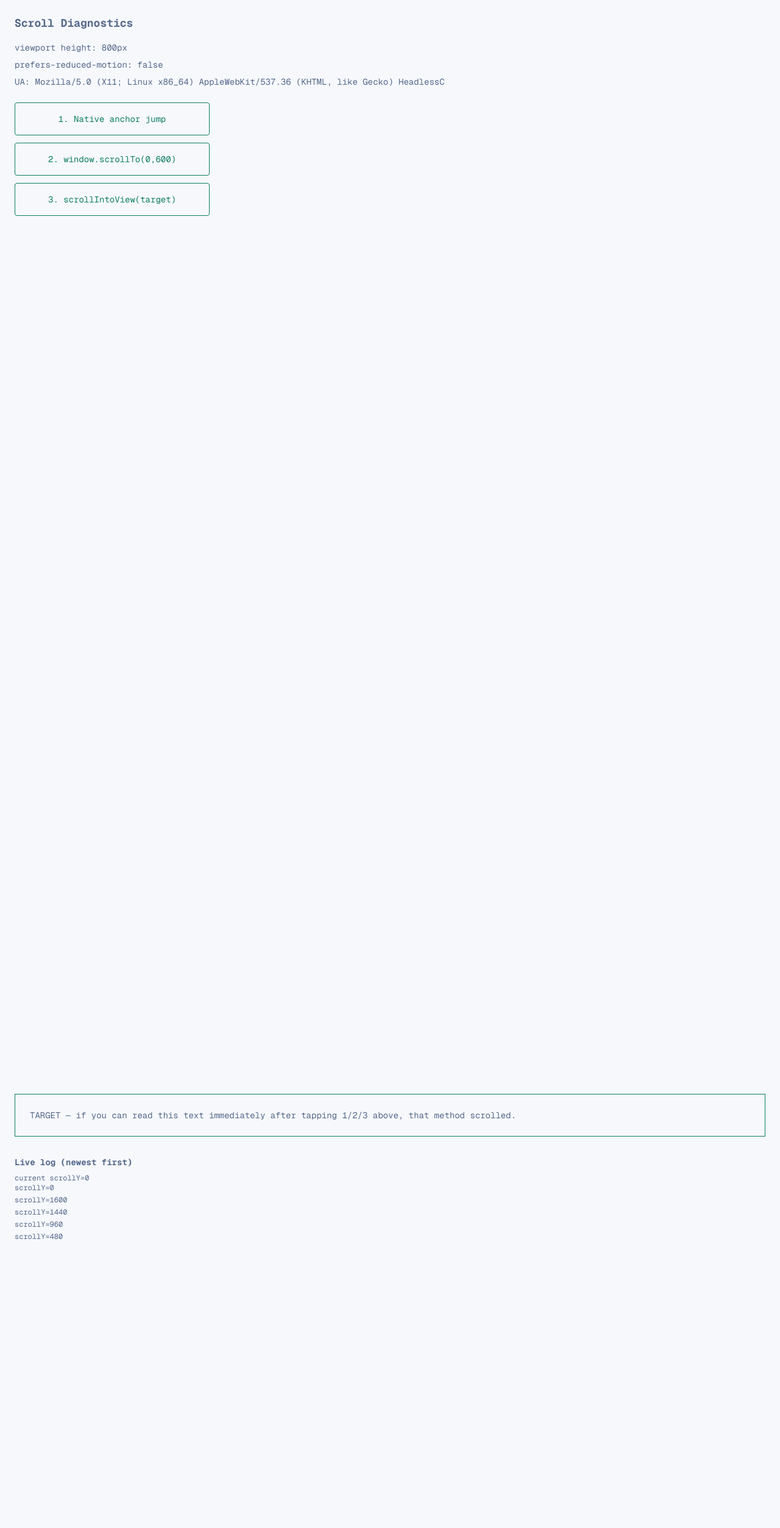
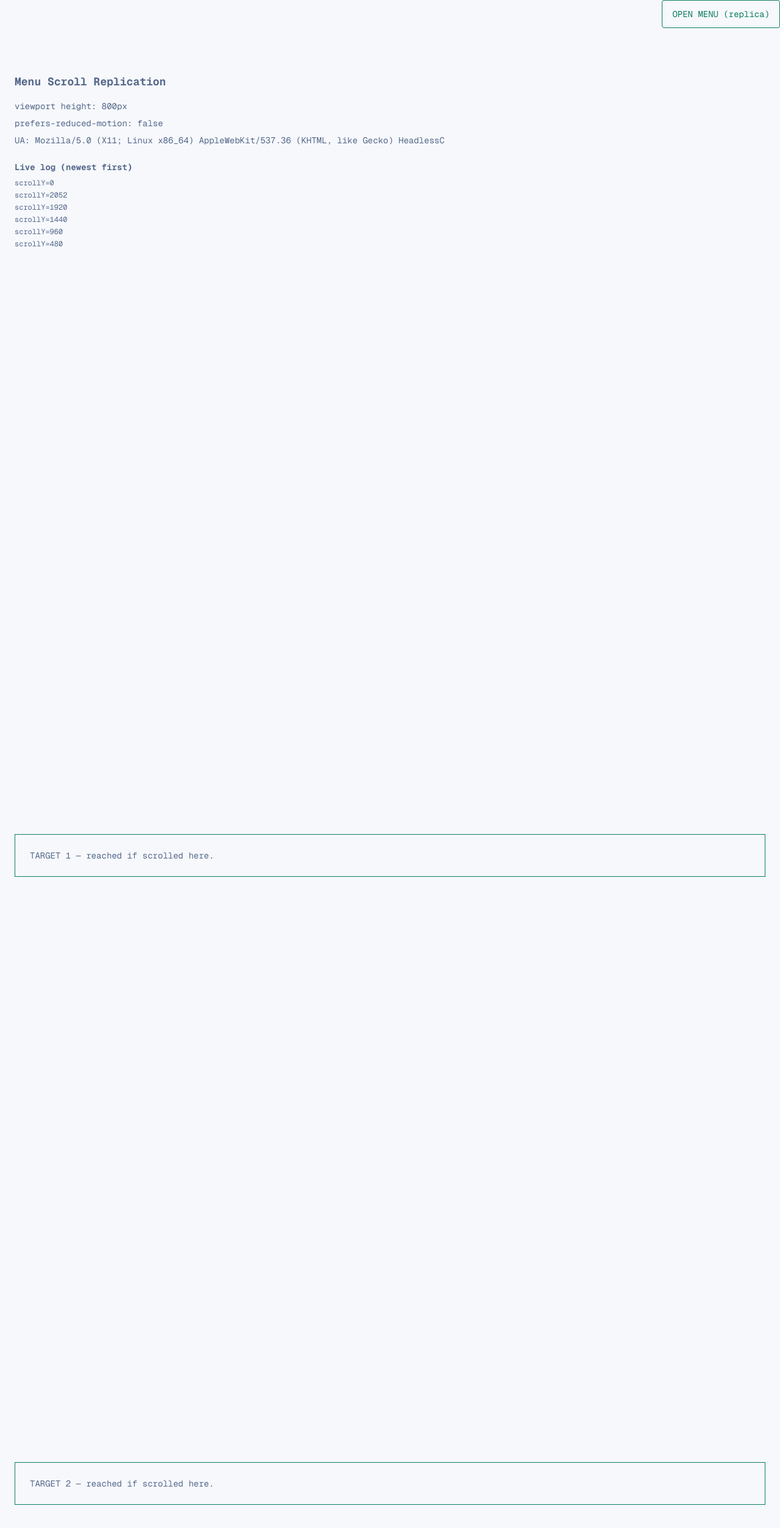
Before and after one commit to srinik92/portfolio, a Next.js app: page /debug in a window 1280 px wide. Shown: the top 2506 px of the page at 61% size. Before the commit the page ends 2400 px from the top, so only its background shows below. Built offline with nearby package versions, Linux system fonts and the light colour scheme.

Commit message:
Extend debug page: replicate hamburger nav with step logging

```diff
--- a/app/debug/page.tsx
+++ b/app/debug/page.tsx
@@ -1,19 +1,22 @@
 "use client";
 
 import { useEffect, useState } from "react";
+import { motion, AnimatePresence } from "framer-motion";
+
+const links = [
+  { label: "About (replica)", href: "#target" },
+  { label: "Target below", href: "#target2" },
+];
 
 export default function DebugPage() {
   const [log, setLog] = useState<string[]>([]);
-  const [info, setInfo] = useState({
-    ua: "",
-    reduce: false,
-    innerH: 0,
-  });
+  const [info, setInfo] = useState({ ua: "", reduce: false, innerH: 0 });
+  const [open, setOpen] = useState(false);
 
   useEffect(() => {
     const onScroll = () => {
       const y = Math.round(window.scrollY);
-      setLog((prev) => (prev[0] === `scrollY=${y}` ? prev : [`scrollY=${y}`, ...prev].slice(0, 20)));
+      setLog((prev) => (prev[0] === `scrollY=${y}` ? prev : [`scrollY=${y}`, ...prev].slice(0, 24)));
     };
     window.addEventListener("scroll", onScroll, { passive: true });
     const id = requestAnimationFrame(() => {
@@ -29,60 +32,79 @@ export default function DebugPage() {
     };
   }, []);
 
-  const push = (msg: string) => setLog((prev) => [msg, ...prev].slice(0, 20));
+  const push = (msg: string) => setLog((prev) => [msg, ...prev].slice(0, 24));
+
+  // Replica of the real Navbar scrollToSection handler, with step logging
+  const scrollToSection = (e: React.MouseEvent, href: string) => {
+    e.preventDefault();
+    push(`handler fired for ${href}, default prevented`);
+    setOpen(false);
+    const el = document.querySelector(href);
+    if (!el) {
+      push("!! element not found");
+      return;
+    }
+    const y = Math.max(0, el.getBoundingClientRect().top + window.scrollY - 64);
+    push(`target found, scrollTo(top=${Math.round(y)}, smooth)`);
+    window.scrollTo({ top: y, behavior: "smooth" });
+    push("scrollTo called, waiting for scroll events...");
+  };
 
   return (
     <main className="min-h-[300svh] p-6 font-mono text-sm">
-      <h1 className="text-lg font-bold mb-4">Scroll Diagnostics</h1>
+      {open && (
+        <motion.div
+          initial={{ opacity: 0, height: 0 }}
+          animate={{ opacity: 1, height: "auto" }}
+          exit={{ opacity: 0, height: 0 }}
+          className="overflow-hidden border border-accent bg-surface"
+          style={{ position: "fixed", top: 0, left: 0, right: 0, zIndex: 50 }}
+        >
+          <ul className="p-4">
+            {links.map((link) => (
+              <li key={link.href}>
+                <a
+                  href={link.href}
+                  onClick={(e) => scrollToSection(e, link.href)}
+                  className="block py-3 text-accent border-b border-border"
+                >
+                  {link.label}
+                </a>
+              </li>
+            ))}
+          </ul>
+        </motion.div>
+      )}
+      <button
+        onClick={() => setOpen((o) => !o)}
+        style={{ position: "fixed", top: 0, right: 0, zIndex: 60 }}
+        className="border border-accent text-accent rounded px-4 py-3 bg-background"
+      >
+        {open ? "CLOSE" : "OPEN MENU (replica)"}
+      </button>
+
+      <h1 className="text-lg font-bold mb-4 mt-24">Menu Scroll Replication</h1>
 
       <p className="mb-2">viewport height: {info.innerH}px</p>
       <p className="mb-2">prefers-reduced-motion: {String(info.reduce)}</p>
       <p className="mb-2 break-all">UA: {info.ua || "-"}</p>
 
-      <div className="flex flex-col gap-3 mt-6 max-w-xs">
-        <a
-          href="#target"
-          onClick={() => push("clicked: native anchor #target")}
-          className="border border-accent text-accent rounded px-4 py-4 text-center"
-        >
-          1. Native anchor jump
-        </a>
-        <button
-          onClick={() => {
-            push("clicked: window.scrollTo(0,600)");
-            window.scrollTo({ top: 600, behavior: "smooth" });
-          }}
-          className="border border-accent text-accent rounded px-4 py-4 text-center"
-        >
-          2. window.scrollTo(0,600)
-        </button>
-        <button
-          onClick={() => {
-            push("clicked: scrollIntoView(target)");
-            document.getElementById("target")?.scrollIntoView({ behavior: "smooth" });
-          }}
-          className="border border-accent text-accent rounded px-4 py-4 text-center"
-        >
-          3. scrollIntoView(target)
-        </button>
-      </div>
-
-      <div id="target" className="mt-[180svh] border border-accent p-6">
-        TARGET — if you can read this text immediately after tapping 1/2/3 above, that method scrolled.
-      </div>
-
-      <div className="mt-8">
+      <div className="mt-6">
         <h2 className="font-bold mb-2">Live log (newest first)</h2>
-        <p style={{ marginTop: 0 }} className="font-mono text-xs">
-          current scrollY={typeof window !== "undefined" ? Math.round(window.scrollY) : 0}
-        </p>
         <ul className="font-mono text-xs space-y-1">
-          {log.length === 0 && <li>- no events yet -</li>}
+          {log.length === 0 && <li>- tap OPEN MENU, then tap a replica link -</li>}
           {log.map((line, i) => (
             <li key={`${line}-${i}`}>{line}</li>
           ))}
         </ul>
       </div>
+
+      <div id="target" className="mt-[120svh] border border-accent p-6">
+        TARGET 1 — reached if scrolled here.
+      </div>
+      <div id="target2" className="mt-[120svh] border border-accent p-6 mb-[50svh]">
+        TARGET 2 — reached if scrolled here.
+      </div>
     </main>
   );
 }
```
